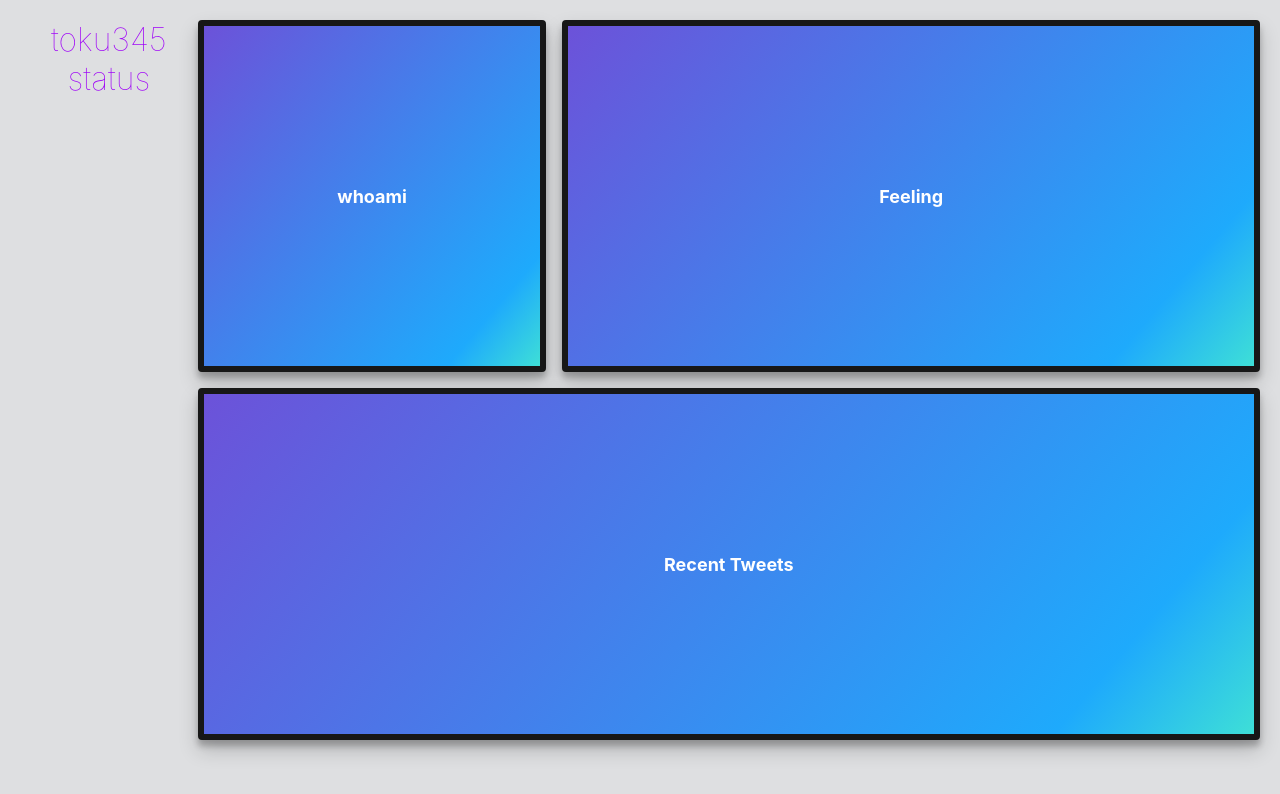
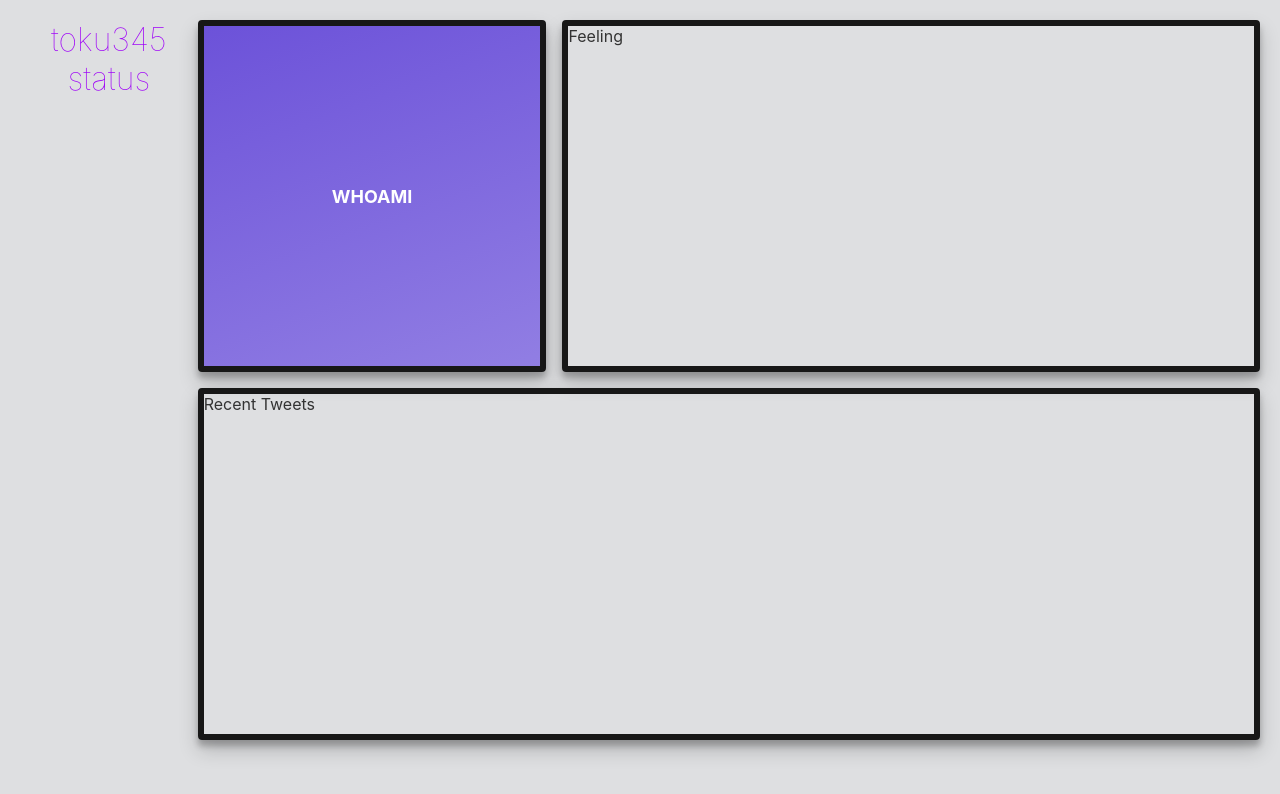
Before and after one commit to toku345/status, a Svelte app in the folder client/: page / in a window 1280 px wide. Shown: the top 794 px of the page. Built offline with nearby package versions, Linux system fonts and the light colour scheme.

Commit message:
Divide Whoami component

```diff
--- a/client/src/App.svelte
+++ b/client/src/App.svelte
@@ -1,5 +1,6 @@
 <script>
   import Header from "./Header.svelte";
+  import Whoami from "./Whoami.svelte";
   // import Confetti from "./Confetti.svelte";
 </script>
 
@@ -17,22 +18,9 @@
   }
 
   .item {
-    background-color: #1eaafc;
-    background-image: linear-gradient(
-      130deg,
-      #6c52d9 0%,
-      #1eaafc 85%,
-      #3edfd7 100%
-    );
     box-shadow: 0 10px 20px rgba(0, 0, 0, 0.19), 0 6px 6px rgba(0, 0, 0, 0.23);
-    color: #fff;
     border-radius: 4px;
     border: 6px solid #171717;
-    display: flex;
-    justify-content: center;
-    align-items: center;
-    font-size: 18px;
-    font-weight: bold;
   }
 
   .whoami {
@@ -50,7 +38,9 @@
 
 <Header />
 <div class="container">
-  <div class="item whoami">whoami</div>
+  <div class="item whoami">
+    <Whoami />
+  </div>
   <div class="item feeling">Feeling</div>
   <div class="item recent-tweets">Recent Tweets</div>
 </div>
--- /dev/null
+++ b/client/src/Whoami.svelte
@@ -0,0 +1,16 @@
+<style>
+  .whoami {
+    height: 100%;
+    width: 100%;
+    background-color: #1eaafc;
+    background-image: linear-gradient(160deg, #6c52d9 0%, #9b8ae6 127%);
+    color: #fff;
+    display: flex;
+    justify-content: center;
+    align-items: center;
+    font-size: 18px;
+    font-weight: bold;
+  }
+</style>
+
+<div class="whoami">WHOAMI</div>
```
